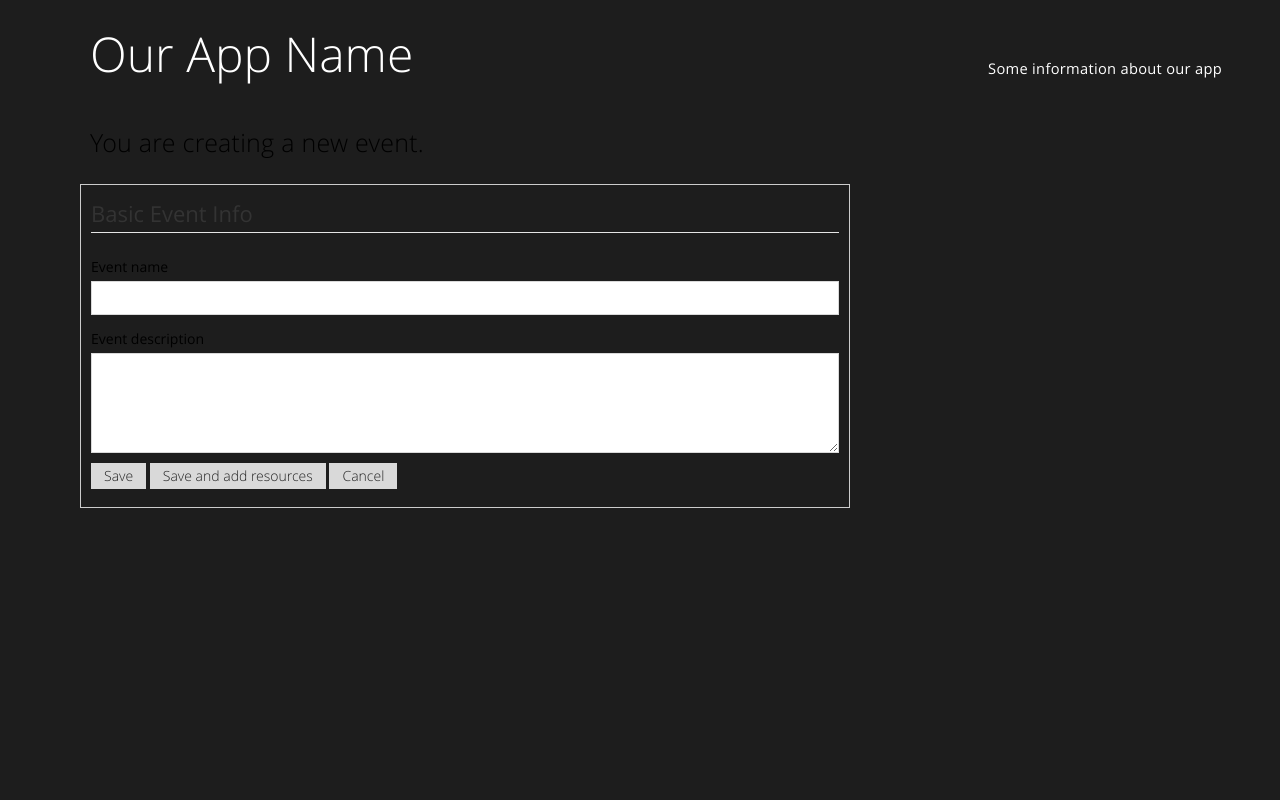
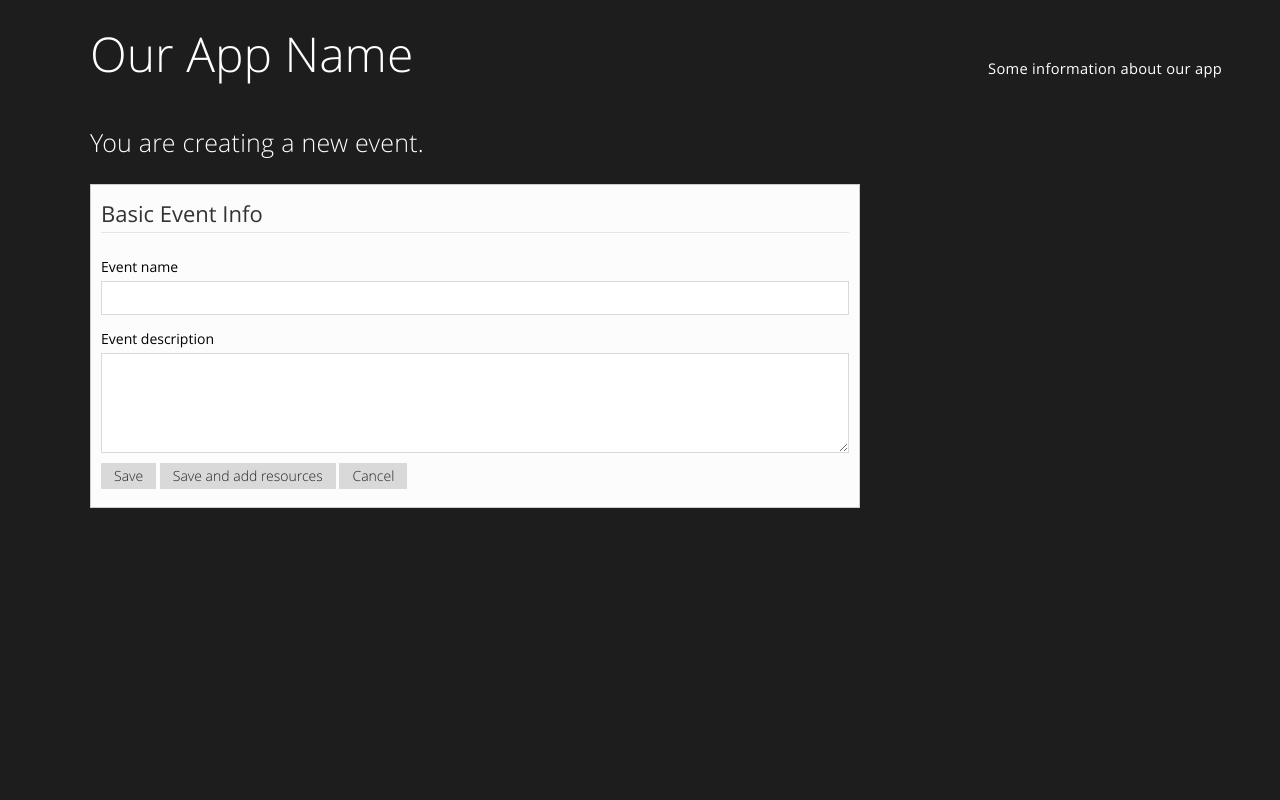
Before and after one commit to ohemorange/gsr14, a Django app: template templates/new_event.html in a window 1280 px wide. Run offline with Django 3.2, Linux system fonts and the light colour scheme; the template is opened without the code that fills it, so the values that code supplies are empty; some libraries are stand-ins or nearby versions.

Commit message:
fix colors on new event page

```diff
--- a/templates/new_event.html
+++ b/templates/new_event.html
@@ -1,9 +1,9 @@
 {% extends "head.html" %}
 
 {% block body %}
-<h2>You are creating a new event.</h2><br>
+<h2 class="fg-white">You are creating a new event.</h2><br>
 
-<div class ="form" style="width:770px;">
+<div class ="form" style="width:770px;margin-left:10px;background-color:fcfcfc;">
 <form action="{% url 'create_event' %}" method="post">
 {% csrf_token %}
 	<fieldset class="margin10">
```
Also changed, not shown: 1 other file.
